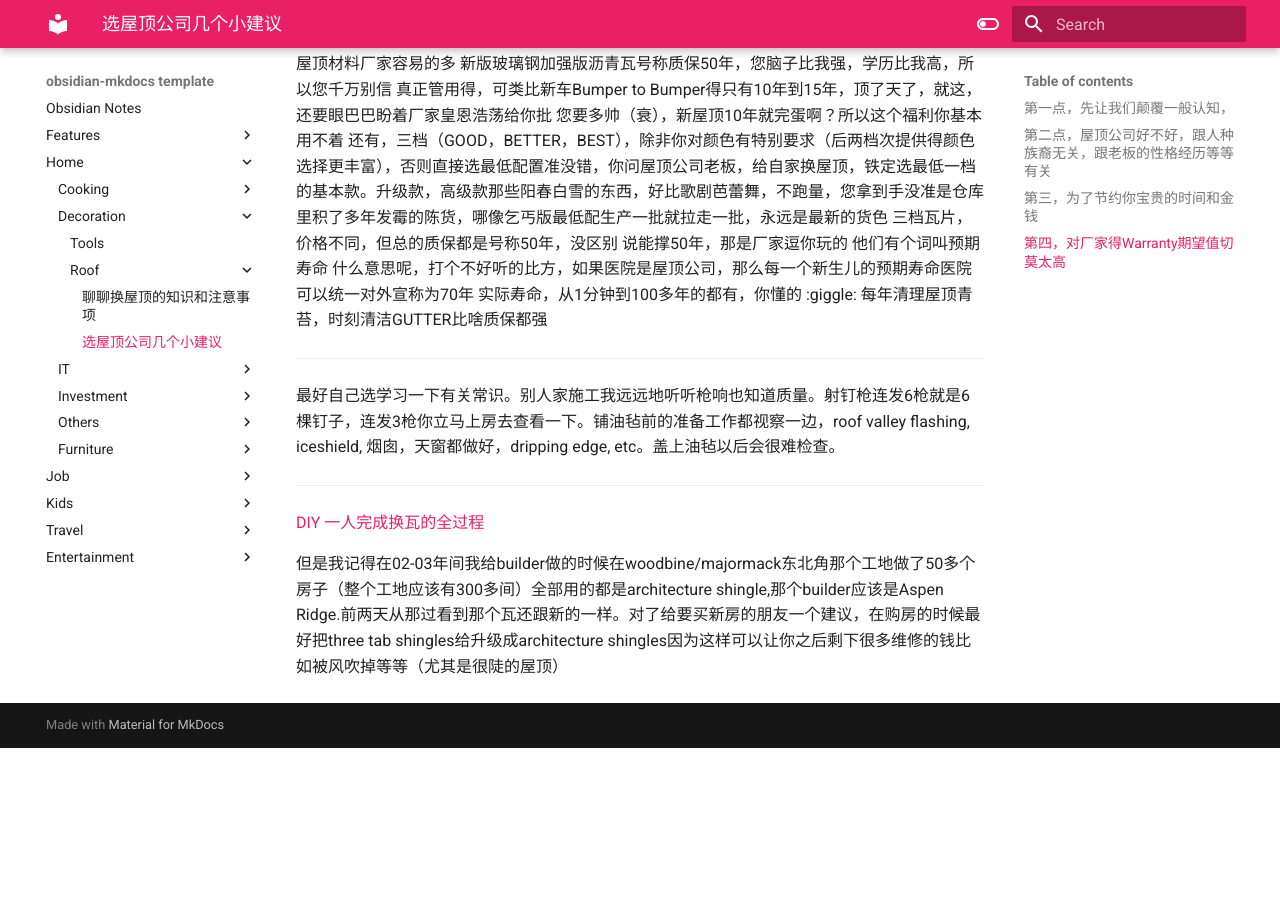
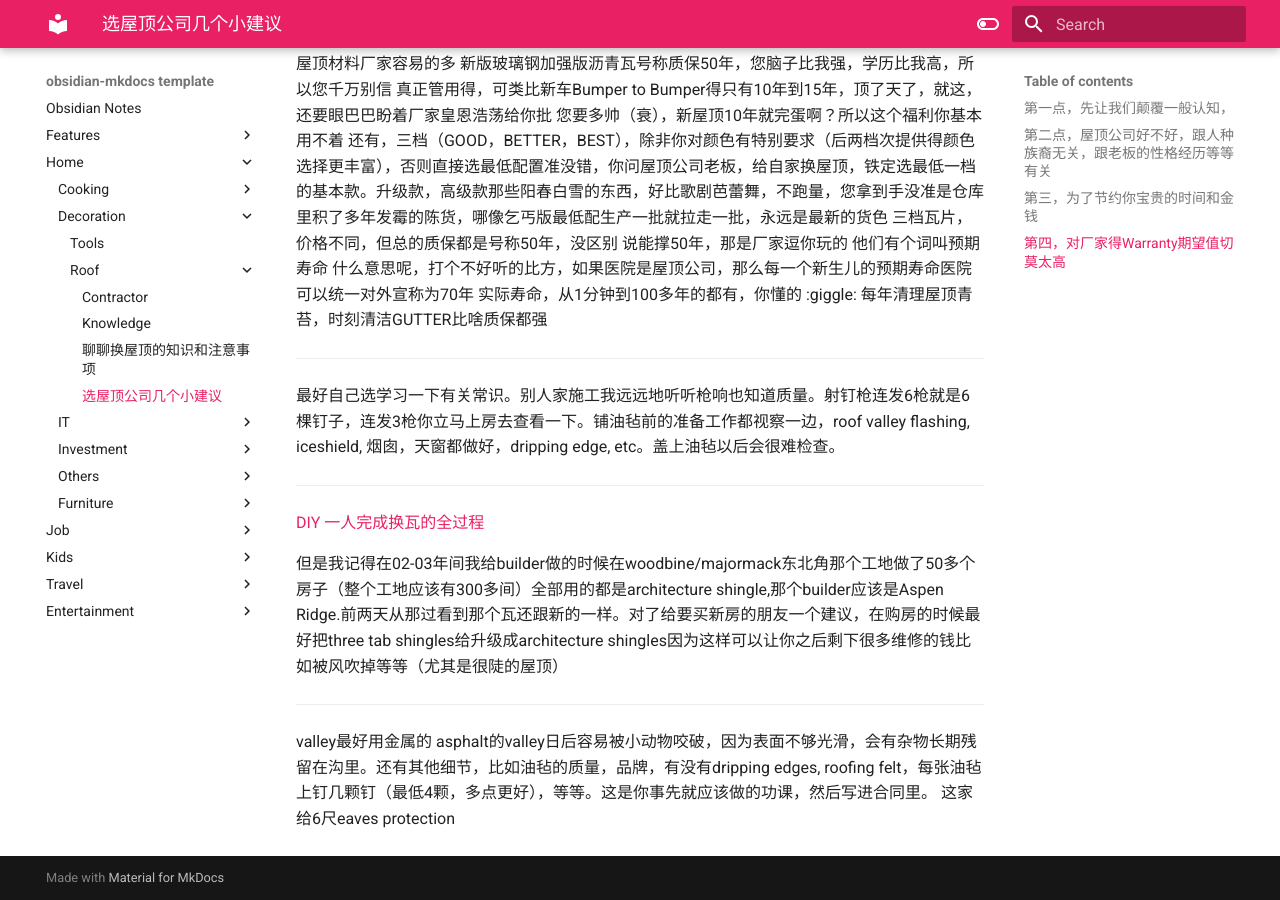
Before and after one commit to macsymgit/obsidian, an MkDocs documentation site: the page built from docs/Home/Decoration/Roof/选屋顶公司几个小建议.md, in a window 1280 px wide and 900 px high, scrolled down 1382 px. Built offline with MkDocs 1.6.1 and Material for MkDocs 9.7.7, drawn with Linux system fonts in a browser that asks for light colours; before the commit the page ends 2130 px from its top, so only the background shows below that.

Commit message:
vault backup: 2023-03-30 16:44:22

```diff
--- a/docs/Home/Decoration/Roof/选屋顶公司几个小建议.md
+++ b/docs/Home/Decoration/Roof/选屋顶公司几个小建议.md
@@ -55,3 +55,8 @@
 [DIY 一人完成换瓦的全过程](https://www.rolia.net/f/topic.php?f=0&t=1065495)
 
 但是我记得在02-03年间我给builder做的时候在woodbine/majormack东北角那个工地做了50多个房子（整个工地应该有300多间）全部用的都是architecture shingle,那个builder应该是Aspen Ridge.前两天从那过看到那个瓦还跟新的一样。对了给要买新房的朋友一个建议，在购房的时候最好把three tab shingles给升级成architecture shingles因为这样可以让你之后剩下很多维修的钱比如被风吹掉等等（尤其是很陡的屋顶）
+
+---
+valley最好用金属的
+asphalt的valley日后容易被小动物咬破，因为表面不够光滑，会有杂物长期残留在沟里。还有其他细节，比如油毡的质量，品牌，有没有dripping edges, roofing felt，每张油毡上钉几颗钉（最低4颗，多点更好），等等。这是你事先就应该做的功课，然后写进合同里。
+这家给6尺eaves protection
```
Also changed, not shown: docs/Home/Decoration/Roof/Contractor.md (added, +9 -0 lines), docs/Home/Decoration/Roof/Knowledge.md (added, +9 -0 lines), docs/Home/Decoration/Roof/聊聊换屋顶的知识和注意事项.md (+3 -0 lines), 1 other file.
